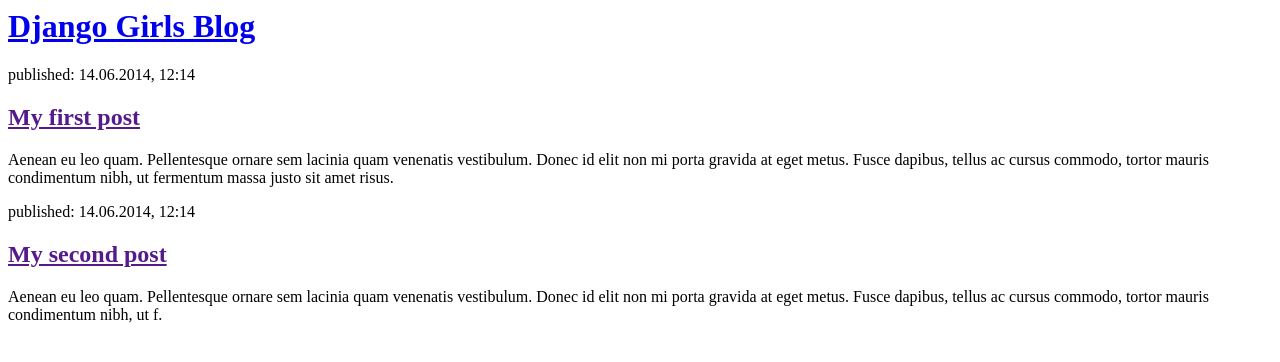
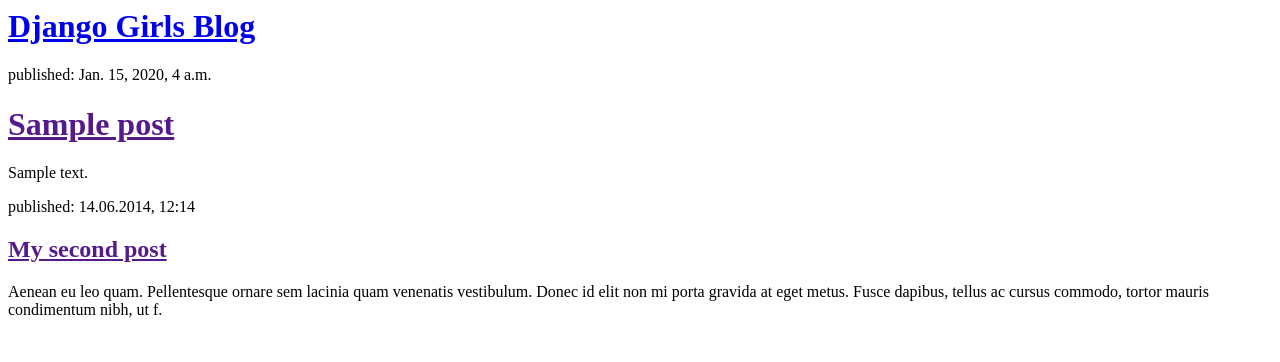
Before and after one commit to FabianSalinasL/my-first-blog, a Django app: template blog/templates/blog/post_list.html in a window 1280 px wide. Shown: the top 362 px of the page. Run offline with Django 3.2, Linux system fonts and the light colour scheme; the template is opened without the code that fills it: values that come from a table or form of the project are taken from there, others are empty; tables that the repository leaves empty hold one stand-in row (values such as "Sample post").

Commit message:
Modified templates to display posts from database.

```diff
--- a/blog/templates/blog/post_list.html
+++ b/blog/templates/blog/post_list.html
@@ -9,11 +9,15 @@
 			<h1><a href = "http://www.nike.com">Django Girls Blog</a></h1>
 		</div>
 
-		<div>
-           		 <p>published: 14.06.2014, 12:14</p>
-           		 <h2><a href="">My first post</a></h2>
-           		 <p>Aenean eu leo quam. Pellentesque ornare sem lacinia quam venenatis vestibulum. Donec id elit non mi porta gravida at eget metus. Fusce dapibus, tellus ac cursus commodo, tortor mauris condimentum nibh, ut fermentum massa justo sit amet risus.</p>
-       		</div>
+
+                {% for post in posts %}
+			<div>
+				<p>published: {{ post.published_date }}</p>
+            			<h1><a href="">{{ post.title }}</a></h1>
+            			<p> {{ post.text|linebreaksbr }}</p>
+			</div>
+		{% endfor %}
+
 
 
 		<div>
```
Also changed, not shown: blog/views.py (+7 -6 lines).
